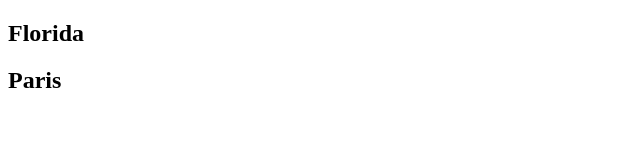
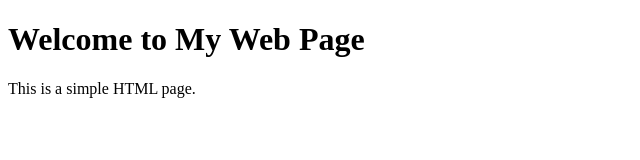
Before and after one commit to itsMiaB/Udacity-Projects, a plain HTML site: page index.html in a window 1280 px wide. Shown: the whole page, without its empty margins (0-640 px from the left). Drawn offline with Linux system fonts and the light colour scheme.

Commit message:
Update index.html

```diff
--- a/index.html
+++ b/index.html
@@ -1,24 +1,11 @@
-<!doctype html>
-<html lang="en">
+<!DOCTYPE html>
+<html>
 <head>
-    <meta charset="utf-8">
-    <title>Travels</title>
-    <meta name="description" content="">
-   <link rel="stylesheet" type="text/css" href="app.css">
+    <title>Udacity Projects</title>
+    <link rel="stylesheet" type="text/css" href="app.css">
 </head>
 <body>
-
-    <div class="container">
-        <div class="destination-container">
-            <div class="destination" id="florida">
-                <h2>Florida</h2>
-            </div>
-
-            <div class="destination" id="paris">
-                <h2>Paris</h2>
-            </div>
-        </div>
-    </div>
-
+    <h1>Welcome to My Web Page</h1>
+    <p>This is a simple HTML page.</p>
 </body>
 </html>
```
